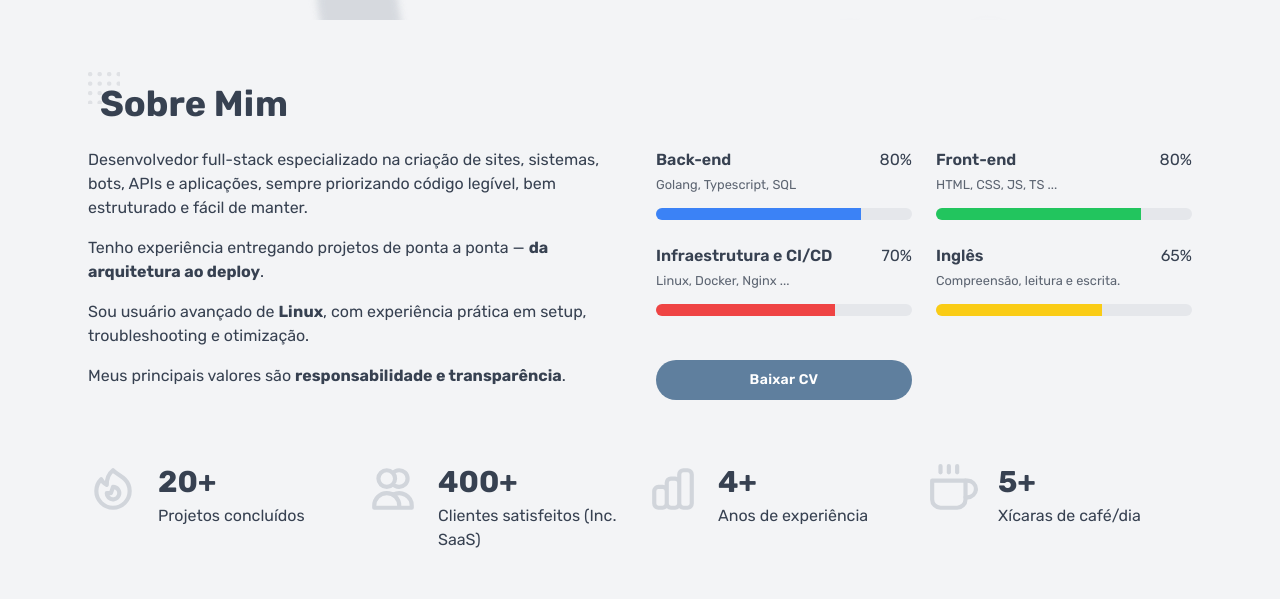
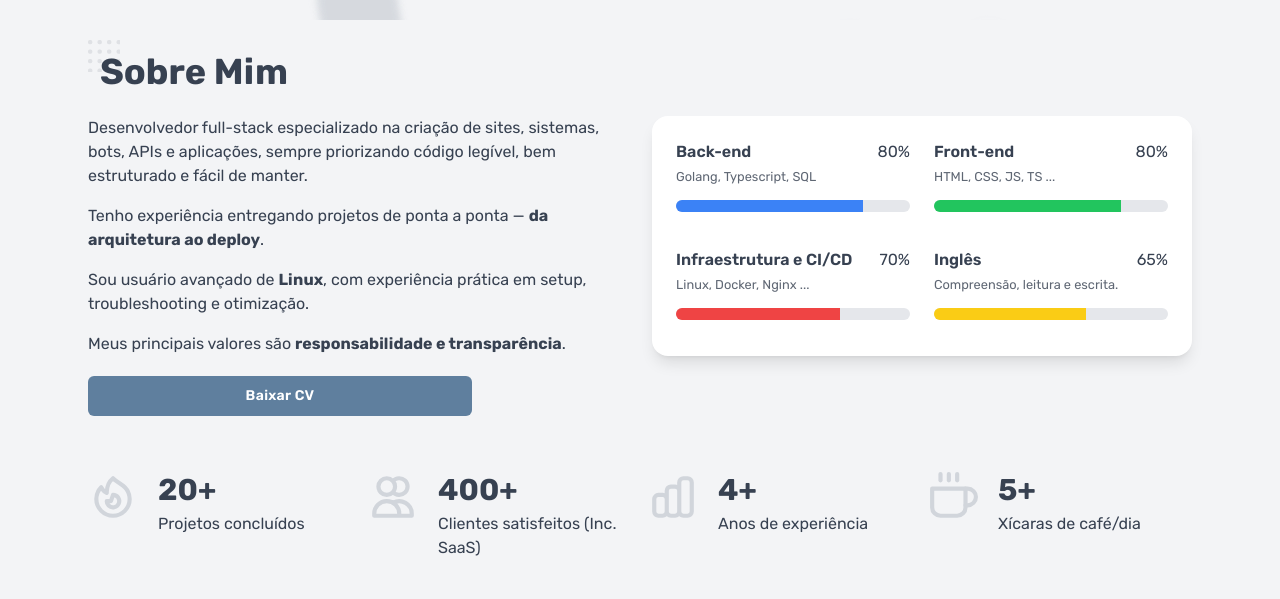
Before and after one commit to patrickkdev/Portfolio-Website, a Next.js app: page / in a window 1280 px wide. Shown: the part 780-1379 px from the top of the page. Built offline with nearby package versions, Linux system fonts and the light colour scheme; no server answers.

Commit message:
style: adjust CSS classes and formatting in components

```diff
--- a/src/components/partials/AboutSection.tsx
+++ b/src/components/partials/AboutSection.tsx
@@ -9,7 +9,7 @@ const AboutSection = () => {
     <div className="mx-auto max-w-6xl">
       <SectionTitle>Sobre Mim</SectionTitle>
 
-      <div className="grid grid-cols-1 gap-6 py-6 lg:grid-cols-2 lg:gap-8">
+      <div className="grid grid-cols-1 gap-x-4 py-6 lg:grid-cols-2 lg:gap-x-6">
         {/* Bio */}
         <div>
           <div className='space-y-4'>
@@ -31,7 +31,7 @@ const AboutSection = () => {
         </div>
 
         {/* Skills */}
-        <div className="grid grid-cols-2 gap-6">
+        <div className="grid grid-cols-2 gap-6 bg-white dark:bg-gray-700 rounded-2xl p-6 shadow-lg bg-white dark:bg-gray-700">
           {
             skills.map((skill, index) => ({
               ...skill,
@@ -50,12 +50,12 @@ const AboutSection = () => {
             ))
           }
 
-          <a download href="/Patrick_Ferreira.pdf" className="btn mt-5 w-full max-w-sm">Baixar CV</a>
         </div>
+        <a download href="/Patrick_Ferreira.pdf" className="btn mt-5 w-full max-w-sm">Baixar CV</a>
       </div>
 
       {/* Overview */}
-      <div className="mt-10 grid grid-cols-2 gap-4 md:grid-cols-4">
+      <div className="mt-8 grid grid-cols-2 gap-4 md:grid-cols-4">
         <div className="flex">
           <div className="mr-5 text-gray-300">
             <HiOutlineFire size={50} />
--- a/src/components/partials/ServiceSection.tsx
+++ b/src/components/partials/ServiceSection.tsx
@@ -39,12 +39,6 @@ const ServiceSection = () => {
           </div>
         </div>
       </div>
-      {/* <SectionTitle>Serviços</SectionTitle>
-      <div className="mt-10 grid gap-8 md:grid-cols-3">
-        {services.map((service, index) => (
-          <PicBackgroundCard key={index} name={service.name} description={service.description} image={service.image} />
-        ))}
-      </div> */}
     </>
   );
 };
--- a/src/components/partials/WorkStyleSection.tsx
+++ b/src/components/partials/WorkStyleSection.tsx
@@ -24,11 +24,9 @@ export default function WorkStyleSection() {
         title="Inteligência Artificial"
         description={`Uso ferramentas de IA como apoio técnico e criativo para acelerar tarefas, explorar alternativas, validar ideias e aumentar produtividade sempre com controle técnico e revisão humana.
 
-          Acredito que ignorar essas tecnologias é abrir mão de eficiência, competitividade e capacidade de escalar soluções em um mercado cada vez mais rápido e orientado por automação.
-
           Além do uso interno, integro recursos de IA diretamente em aplicações reais, como geração de descrições de produtos, síntese de voz, geração de imagens e moderação de conteúdo.
         `}
-        image="/images/ai_cpu.jpg"
+        image="/images/ai_cpu_2.jpg"
         inverse={false}
         imageClassName='object-right'
       />
--- a/src/pages/index.tsx
+++ b/src/pages/index.tsx
@@ -16,10 +16,10 @@ const Home: NextPage = () => {
   return (
     <AppLayout title='Patrick Ferreira - Desenvolvedor Full-stack'>
       <HeroSection />
-      <section className="container py-16">
+      <section className="container pt-8 pb-10">
         <AboutSection />
       </section>
-      <section className="container py-4">
+      <section className="container pb-10">
         <GitHubStatsSection />
       </section>
       <section className="container py-16">
--- a/src/styles/partials/_components.scss
+++ b/src/styles/partials/_components.scss
@@ -1,5 +1,5 @@
 .btn {
-  @apply inline-flex items-center justify-center rounded-full bg-primary-500 py-2.5 px-6 text-sm font-semibold tracking-wide text-white transition-colors duration-150 hover:bg-primary-600 focus:ring-2 focus:ring-primary-300;
+  @apply inline-flex items-center justify-center rounded-md bg-primary-500 py-2.5 px-6 text-sm font-semibold tracking-wide text-white transition-colors duration-150 hover:bg-primary-600 focus:ring-2 focus:ring-primary-300;
 }
 
 .input {
```
Also changed, not shown: public/images/ai_cpu_2.jpg (added).
